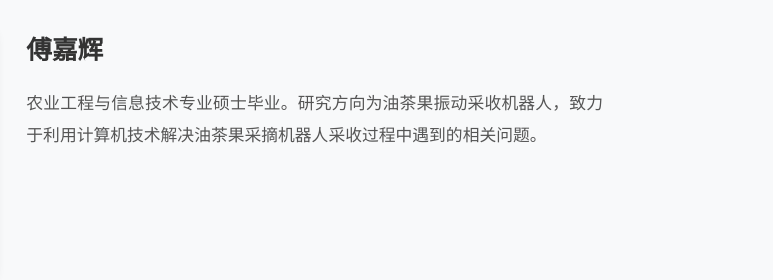
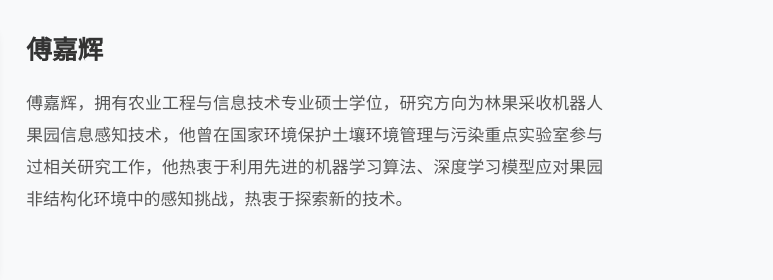
Before and after one commit to AI-Zhouzhou-Lab/cn, a plain HTML site: page team.html in a window 1280 px wide. Shown: the part 730-1010 px from the top of the page, 507-1280 px from the left. Drawn offline with Linux system fonts and the light colour scheme.

Commit message:
Revise 傅嘉辉's profile description
Updated member description for 傅嘉辉 with detailed academic and research background.

```diff
--- a/team.html
+++ b/team.html
@@ -98,7 +98,7 @@
                 <div class="member-info">
                     <h3 class="member-name">傅嘉辉</h3>
                     <div class="member-desc">
-                        农业工程与信息技术专业硕士毕业。研究方向为油茶果振动采收机器人，致力于利用计算机技术解决油茶果采摘机器人采收过程中遇到的相关问题。
+                       傅嘉辉，拥有农业工程与信息技术专业硕士学位，研究方向为林果采收机器人果园信息感知技术，他曾在国家环境保护土壤环境管理与污染重点实验室参与过相关研究工作，他热衷于利用先进的机器学习算法、深度学习模型应对果园非结构化环境中的感知挑战，热衷于探索新的技术。
                     </div>
                 </div>
             </div>
```
